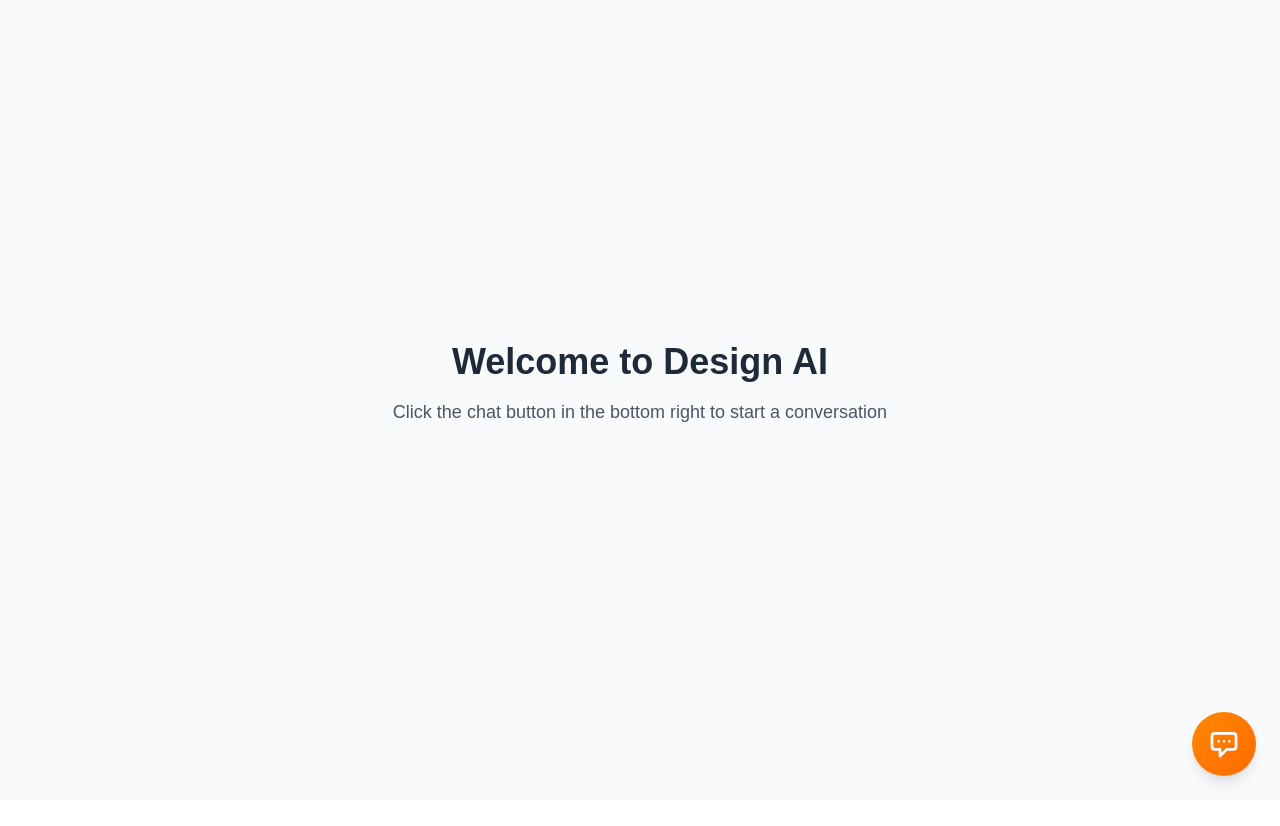
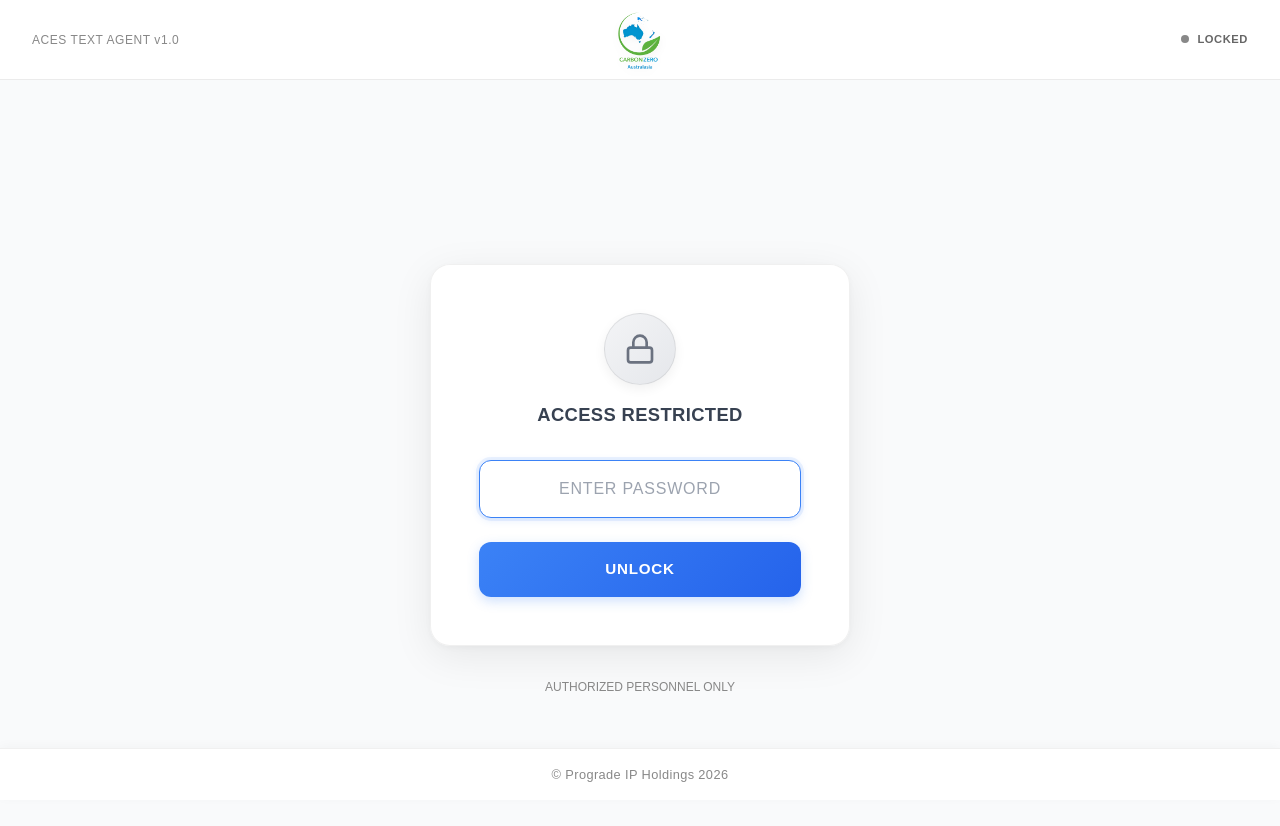
Before and after one commit to MembersACES/text_agent_template, a Next.js app: page / in a window 1280 px wide. Shown: the top 826 px of the page. Before the commit the page ends 800 px from the top, so only its background shows below. Built offline with nearby package versions, Linux system fonts and the light colour scheme.

Commit message:
Added authentication and UI

```diff
--- /dev/null
+++ b/app/api/auth/route.ts
@@ -0,0 +1,16 @@
+import { NextResponse } from 'next/server';
+
+export async function POST(req: Request) {
+    try {
+        const { password } = await req.json();
+        const correctPassword = process.env.SITE_PASSWORD;
+
+        if (password === correctPassword) {
+            return NextResponse.json({ success: true });
+        } else {
+            return NextResponse.json({ error: 'Incorrect password' }, { status: 401 });
+        }
+    } catch (error) {
+        return NextResponse.json({ error: 'Internal server error' }, { status: 500 });
+    }
+}
--- a/app/components/ChatWindow.tsx
+++ b/app/components/ChatWindow.tsx
@@ -114,6 +114,7 @@ export default function ChatWindow({ onClose }: ChatWindowProps) {
                     </div>
                     <div className="flex items-center gap-1.5">
                         <button
+                            onClick={onClose}
                             className="text-white hover:bg-white hover:bg-opacity-20 rounded-lg p-1.5 transition-colors"
                             aria-label="Minimize"
                         >
@@ -122,6 +123,7 @@ export default function ChatWindow({ onClose }: ChatWindowProps) {
                             </svg>
                         </button>
                         <button
+                            onClick={onClose}
                             className="text-white hover:bg-white hover:bg-opacity-20 rounded-lg p-1.5 transition-colors"
                             aria-label="Close"
                         >
--- a/app/globals.css
+++ b/app/globals.css
@@ -1,7 +1,7 @@
 @import "tailwindcss";
 
 :root {
-  --background: #ffffff;
+  --background: #f9fafb;
   --foreground: #171717;
 }
 
@@ -12,17 +12,106 @@
   --font-mono: var(--font-geist-mono);
 }
 
-@media (prefers-color-scheme: dark) {
-  :root {
-    --background: #0a0a0a;
-    --foreground: #ededed;
-  }
-}
-
 body {
   background: var(--background);
   color: var(--foreground);
   font-family: Arial, Helvetica, sans-serif;
+  min-height: 100vh;
+  padding-bottom: 60px;
+  /* Space for fixed footer */
+}
+
+/* Gradient Text */
+.text-gradient {
+  background: linear-gradient(135deg, #3b82f6 0%, #8b5cf6 50%, #ec4899 100%);
+  -webkit-background-clip: text;
+  -webkit-text-fill-color: transparent;
+  background-clip: text;
+}
+
+/* Header Bar */
+.top-status-bar {
+  display: flex;
+  justify-content: space-between;
+  align-items: center;
+  padding: 0.75rem 2rem;
+  background: #ffffff;
+  border-bottom: 1px solid rgba(0, 0, 0, 0.08);
+  font-size: 0.7rem;
+  font-weight: 600;
+  letter-spacing: 0.05em;
+  color: #666;
+  height: 80px;
+  box-shadow: 0 1px 3px rgba(0, 0, 0, 0.05);
+}
+
+.agent-version {
+  flex: 1;
+  text-align: left;
+  font-size: 0.75rem;
+  color: #888;
+  font-weight: 500;
+}
+
+.header-logo {
+  flex: 1;
+  display: flex;
+  justify-content: center;
+  align-items: center;
+  height: 100%;
+}
+
+.header-logo img {
+  max-height: 68px;
+  width: auto;
+  opacity: 1;
+  filter: drop-shadow(0 2px 4px rgba(0, 0, 0, 0.05));
+}
+
+.status-indicators {
+  flex: 1;
+  display: flex;
+  justify-content: flex-end;
+  gap: 1.5rem;
+}
+
+.indicator {
+  display: flex;
+  align-items: center;
+  gap: 0.5rem;
+}
+
+.dot {
+  width: 8px;
+  height: 8px;
+  border-radius: 50%;
+}
+
+.dot.blue {
+  background-color: #3b82f6;
+}
+
+.dot.green {
+  background-color: #22c55e;
+}
+
+/* Footer - Fixed at bottom */
+footer {
+  position: fixed;
+  bottom: 0;
+  left: 0;
+  right: 0;
+  padding: 1rem;
+  text-align: center;
+  color: #888;
+  font-size: 0.8rem;
+  background: rgba(255, 255, 255, 0.95);
+  backdrop-filter: blur(10px);
+  border-top: 1px solid rgba(0, 0, 0, 0.06);
+  font-weight: 400;
+  letter-spacing: 0.03em;
+  z-index: 30;
+  box-shadow: 0 -2px 10px rgba(0, 0, 0, 0.03);
 }
 
 @keyframes slide-up {
@@ -83,3 +172,149 @@ body {
 .animate-morph-to-x {
   animation: morph-to-x 1.2s cubic-bezier(0.34, 1.56, 0.64, 1) forwards;
 }
+
+/* Auth/Lock Screen */
+.auth-container {
+  display: flex;
+  flex-direction: column;
+  align-items: center;
+  justify-content: center;
+  min-height: 80vh;
+  width: 100%;
+  animation: fade-in 0.4s ease-out;
+}
+
+.auth-card {
+  background: rgba(255, 255, 255, 0.95);
+  border: 1px solid rgba(0, 0, 0, 0.06);
+  border-radius: 20px;
+  padding: 3rem;
+  width: 100%;
+  max-width: 420px;
+  display: flex;
+  flex-direction: column;
+  align-items: center;
+  gap: 1.5rem;
+  box-shadow: 0 10px 40px rgba(0, 0, 0, 0.08), 0 2px 8px rgba(0, 0, 0, 0.04);
+  backdrop-filter: blur(10px);
+  transition: all 0.3s ease;
+}
+
+.auth-card:hover {
+  box-shadow: 0 20px 60px rgba(0, 0, 0, 0.12), 0 4px 12px rgba(0, 0, 0, 0.06);
+  transform: translateY(-2px);
+}
+
+.auth-header {
+  display: flex;
+  flex-direction: column;
+  align-items: center;
+  gap: 1rem;
+  margin-bottom: 0.5rem;
+}
+
+.auth-icon-wrapper {
+  width: 72px;
+  height: 72px;
+  background: linear-gradient(135deg, #f3f4f6 0%, #e5e7eb 100%);
+  border-radius: 50%;
+  display: flex;
+  align-items: center;
+  justify-content: center;
+  border: 1px solid rgba(0, 0, 0, 0.08);
+  box-shadow: 0 4px 12px rgba(0, 0, 0, 0.06);
+}
+
+.auth-icon-wrapper svg {
+  width: 32px;
+  height: 32px;
+  stroke: #6b7280;
+  stroke-width: 2;
+}
+
+.auth-title {
+  font-size: 1.15rem;
+  font-weight: 700;
+  letter-spacing: 0.02em;
+  color: #374151;
+}
+
+.auth-input {
+  width: 100%;
+  background: #ffffff;
+  border: 1.5px solid rgba(0, 0, 0, 0.1);
+  color: #1f2937;
+  padding: 1rem 1.25rem;
+  border-radius: 12px;
+  font-size: 1rem;
+  transition: all 0.2s;
+  text-align: center;
+  letter-spacing: 0.08em;
+  font-weight: 500;
+}
+
+.auth-input::placeholder {
+  color: #9ca3af;
+  letter-spacing: 0.05em;
+}
+
+.auth-input:focus {
+  outline: none;
+  border-color: #3b82f6;
+  box-shadow: 0 0 0 3px rgba(59, 130, 246, 0.1), 0 2px 8px rgba(59, 130, 246, 0.15);
+  background: #ffffff;
+}
+
+.auth-btn {
+  width: 100%;
+  background: linear-gradient(135deg, #3b82f6 0%, #2563eb 100%);
+  color: white;
+  border: none;
+  padding: 1rem 1.5rem;
+  border-radius: 12px;
+  font-weight: 700;
+  font-size: 0.95rem;
+  letter-spacing: 0.05em;
+  cursor: pointer;
+  transition: all 0.2s;
+  text-transform: uppercase;
+  box-shadow: 0 4px 12px rgba(59, 130, 246, 0.25);
+}
+
+.auth-btn:hover {
+  transform: translateY(-1px);
+  box-shadow: 0 6px 20px rgba(59, 130, 246, 0.35);
+  background: linear-gradient(135deg, #2563eb 0%, #1d4ed8 100%);
+}
+
+.auth-btn:active {
+  transform: translateY(0);
+}
+
+.error-msg {
+  color: #ef4444;
+  font-size: 0.85rem;
+  font-weight: 600;
+  margin-top: -0.5rem;
+  animation: shake 0.4s ease-in-out;
+  background: rgba(239, 68, 68, 0.05);
+  padding: 0.5rem 1rem;
+  border-radius: 8px;
+  border: 1px solid rgba(239, 68, 68, 0.2);
+}
+
+@keyframes shake {
+
+  0%,
+  100% {
+    transform: translateX(0);
+  }
+
+  25% {
+    transform: translateX(-5px);
+  }
+
+  75% {
+    transform: translateX(5px);
+  }
+}
--- a/app/page.tsx
+++ b/app/page.tsx
@@ -1,12 +1,134 @@
 'use client';
 
-import { useState } from 'react';
+import { useState, useEffect } from 'react';
 import ChatWindow from './components/ChatWindow';
+
+const LockIcon = () => (
+  <svg viewBox="0 0 24 24" fill="none" stroke="currentColor">
+    <rect x="3" y="11" width="18" height="11" rx="2" ry="2" />
+    <path d="M7 11V7a5 5 0 0 1 10 0v4" />
+  </svg>
+);
+
+interface LockScreenProps {
+  onUnlock: () => void;
+}
+
+function LockScreen({ onUnlock }: LockScreenProps) {
+  const [password, setPassword] = useState('');
+  const [error, setError] = useState(false);
+
+  const handleSubmit = async (e: React.FormEvent) => {
+    e.preventDefault();
+    try {
+      const res = await fetch('/api/auth', {
+        method: 'POST',
+        headers: { 'Content-Type': 'application/json' },
+        body: JSON.stringify({ password }),
+      });
+
+      if (res.ok) {
+        onUnlock();
+      } else {
+        setError(true);
+        setTimeout(() => setError(false), 2000);
+      }
+    } catch (err) {
+      console.error(err);
+      setError(true);
+      setTimeout(() => setError(false), 2000);
+    }
+  };
+
+  return (
+    <div className="auth-container">
+      <div className="auth-card">
+        <div className="auth-header">
+          <div className="auth-icon-wrapper">
+            <LockIcon />
+          </div>
+          <div className="auth-title">ACCESS RESTRICTED</div>
+        </div>
+
+        <form onSubmit={handleSubmit} style={{ width: '100%', display: 'flex', flexDirection: 'column', gap: '1.5rem' }}>
+          <input
+            type="password"
+            className="auth-input"
+            placeholder="ENTER PASSWORD"
+            value={password}
+            onChange={(e) => setPassword(e.target.value)}
+            autoFocus
+          />
+
+          {error && <div className="error-msg">ACCESS DENIED</div>}
+
+          <button type="submit" className="auth-btn">
+            UNLOCK
+          </button>
+        </form>
+      </div>
+      <div style={{ marginTop: '2rem', color: '#888', fontSize: '0.75rem' }}>
+        AUTHORIZED PERSONNEL ONLY
+      </div>
+    </div>
+  );
+}
 
 export default function Home() {
   const [isChatOpen, setIsChatOpen] = useState(false);
+  const [isAuthorized, setIsAuthorized] = useState(false);
+  const [checking, setChecking] = useState(true);
+
+  useEffect(() => {
+    const auth = sessionStorage.getItem('app-auth');
+    if (auth === 'true') {
+      setIsAuthorized(true);
+    }
+    setChecking(false);
+  }, []);
+
+  if (checking) return null;
+
+  if (!isAuthorized) {
+    return (
+      <>
+        <header className="top-status-bar">
+          <div className="agent-version">ACES TEXT AGENT v1.0</div>
+          <div className="header-logo">
+            <img src="/Logo3.png" alt="ACES Logo" />
+          </div>
+          <div className="status-indicators">
+            <div className="indicator">
+              <span className="dot" style={{ background: '#888' }}></span>
+              <span>LOCKED</span>
+            </div>
+          </div>
+        </header>
+
+        <main className="min-h-screen bg-gray-50 flex items-center justify-center p-4">
+          <LockScreen onUnlock={() => {
+            sessionStorage.setItem('app-auth', 'true');
+            setIsAuthorized(true);
+          }} />
+        </main>
+
+        <footer>
+          © Prograde IP Holdings 2026
+        </footer>
+      </>
+    );
+  }
 
   return (
+    <>
+      <header className="top-status-bar">
+        <div className="agent-version">ACES TEXT AGENT v1.0</div>
+        <div className="header-logo">
+          <img src="/Logo3.png" alt="ACES Logo" />
+        </div>
+        <div className="status-indicators"></div>
+      </header>
+
       <main className="min-h-screen bg-gray-50 flex items-center justify-center p-4">
         {/* Chat Button */}
         <button
@@ -35,14 +157,23 @@ export default function Home() {
         )}
 
         {/* Main Content */}
-      <div className="text-center">
-        <h1 className="text-4xl font-bold text-gray-800 mb-4">
-          Welcome to Design AI
+        <div className="text-center max-w-2xl">
+          <h1 className="text-5xl font-bold text-gray-900 mb-5 leading-tight">
+            Welcome to <span className="text-gradient">ACES TEXT AGENT</span>
           </h1>
-        <p className="text-gray-600 text-lg mb-8">
-          Click the chat button in the bottom right to start a conversation
+          <p className="text-gray-600 text-lg mb-8 leading-relaxed">
+            Experience the next generation of conversational AI. Click the chat button in the bottom right to start an intelligent conversation.
           </p>
+          <div className="flex items-center justify-center gap-2 text-sm text-gray-400">
+            <div className="w-2 h-2 bg-green-500 rounded-full animate-pulse"></div>
+            <span>Model used: Gemini Flash</span>
+          </div>
         </div>
       </main>
+
+      <footer>
+        © Prograde IP Holdings 2026
+      </footer>
+    </>
   );
 }
```
Also changed, not shown: public/Logo3.png (added), 1 other file (tests, documents, lock files or other folders). Lines whose indentation alone changed are shown as unchanged.
